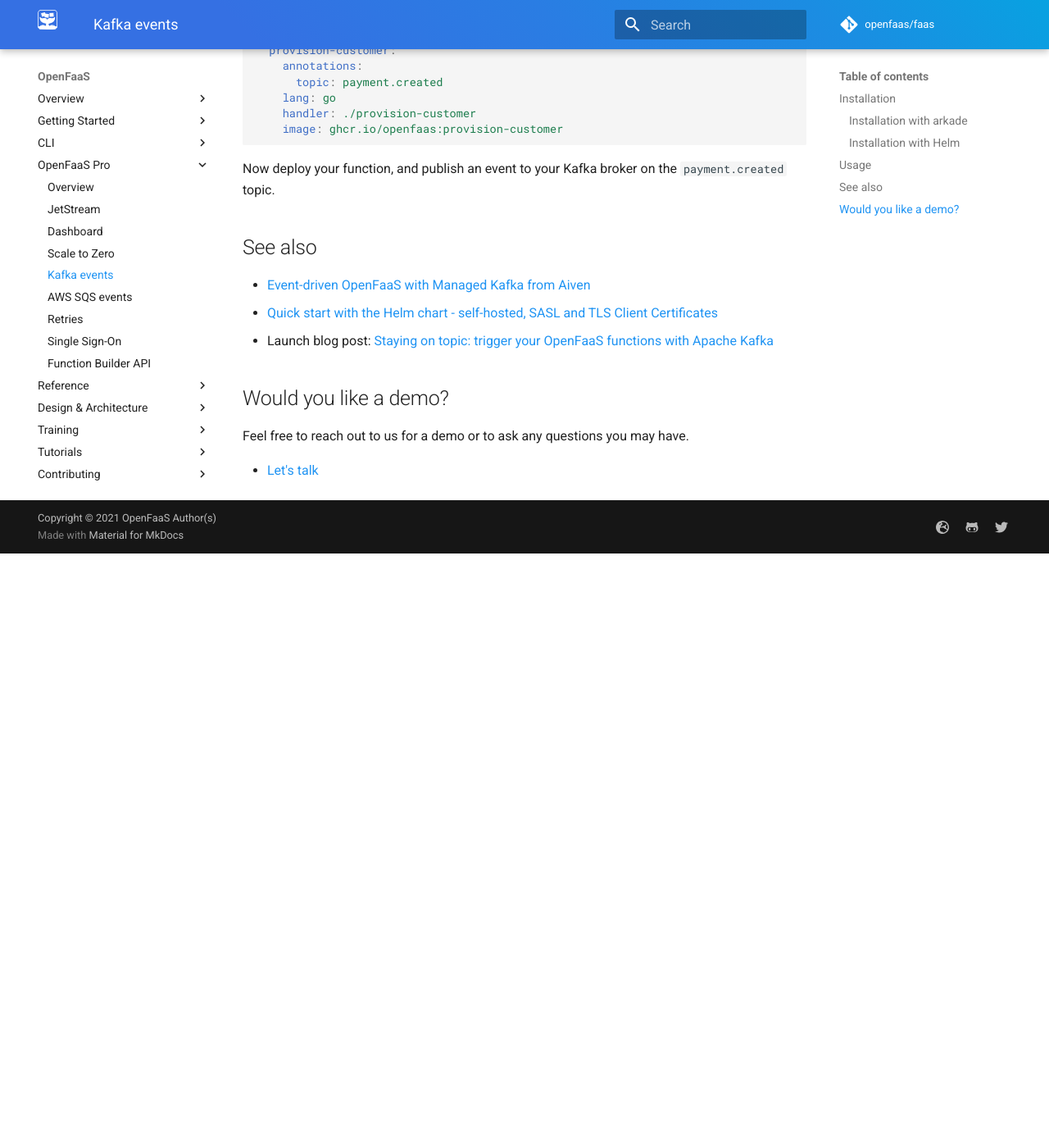
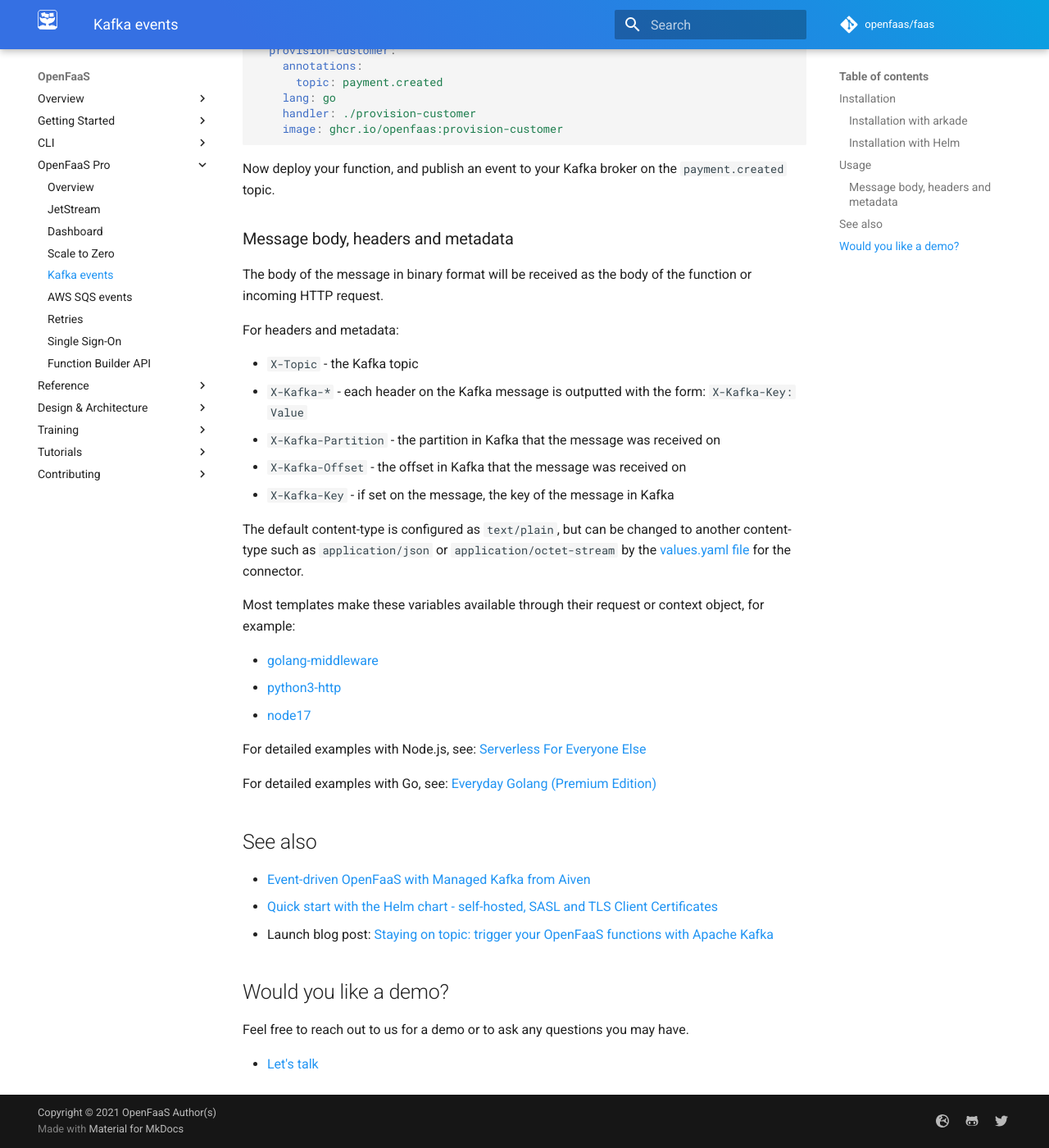
Before and after one commit to openfaas/docs, an MkDocs documentation site: the page built from docs/openfaas-pro/kafka-events.md, in a window 1280 px wide and 1400 px high, scrolled down 1129 px. Shown: the whole window at 82% size. Built offline with MkDocs 1.6.1 and Material for MkDocs 9.7.7, drawn with Linux system fonts in a browser that asks for light colours; comment, search, counter and statistics services are not loaded; before the commit the page ends 1804 px from its top, so only the background shows below that.

Commit message:
Add notes on headers for metadata
Signed-off-by: Alex Ellis (OpenFaaS Ltd) <alexellis2@gmail.com>

```diff
--- a/docs/openfaas-pro/kafka-events.md
+++ b/docs/openfaas-pro/kafka-events.md
@@ -54,6 +54,30 @@ functions:
 
 Now deploy your function, and publish an event to your Kafka broker on the `payment.created` topic.
 
+### Message body, headers and metadata
+
+The body of the message in binary format will be received as the body of the function or incoming HTTP request.
+
+For headers and metadata:
+
+* `X-Topic` - the Kafka topic
+* `X-Kafka-*` - each header on the Kafka message is outputted with the form: `X-Kafka-Key: Value`
+* `X-Kafka-Partition` - the partition in Kafka that the message was received on
+* `X-Kafka-Offset` - the offset in Kafka that the message was received on
+* `X-Kafka-Key` - if set on the message, the key of the message in Kafka
+
+The default content-type is configured as `text/plain`, but can be changed to another content-type such as `application/json` or `application/octet-stream` by the [values.yaml file](https://github.com/openfaas/faas-netes/blob/master/chart/kafka-connector/values.yaml) for the connector.
+
+Most templates make these variables available through their request or context object, for example:
+
+* [golang-middleware](https://github.com/openfaas/golang-http-template)
+* [python3-http](https://github.com/openfaas/python-flask-template)
+* [node17](https://docs.openfaas.com/cli/templates/#nodejs-templates-of-watchdog-template)
+
+For detailed examples with Node.js, see: [Serverless For Everyone Else](https://gumroad.com/l/serverless-for-everyone-else)
+
+For detailed examples with Go, see: [Everyday Golang (Premium Edition)](https://openfaas.gumroad.com/l/everyday-golang)
+
 ## See also
 
 * [Event-driven OpenFaaS with Managed Kafka from Aiven](https://www.openfaas.com/blog/openfaas-kafka-aiven/)
```
